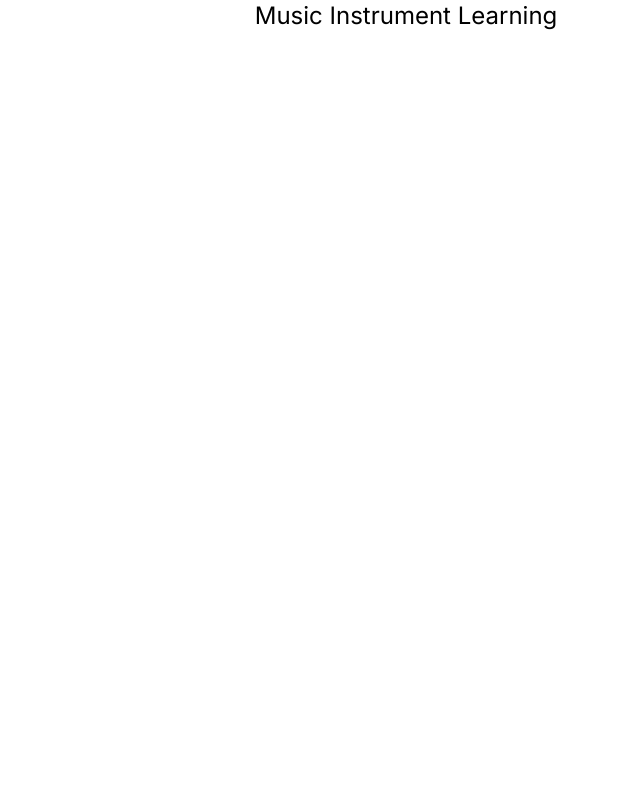
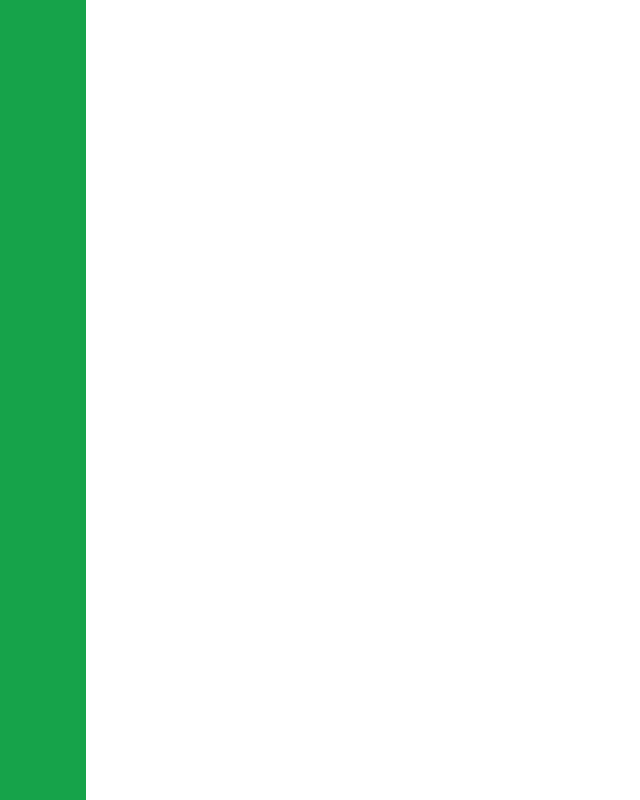
Before and after one commit to robertchapmanrlc/mil, a Next.js app: page / in a window 1280 px wide. Shown: the whole page, without its empty margins (234-874 px from the left). Built offline with nearby package versions, Linux system fonts and the light colour scheme.

Commit message:
Basic template for Sidebar added

```diff
--- /dev/null
+++ b/app/(dashboard)/(routes)/(root)/page.tsx
@@ -0,0 +1,6 @@
+
+export default function Dashboard() {
+  return (
+    <h1 className="text-center text-2xl"></h1>
+  )
+}
--- /dev/null
+++ b/app/(dashboard)/components/side-bar.tsx
@@ -0,0 +1,3 @@
+export default function SideBar() {
+  return <div className="h-full bg-green-600"></div>;
+}
--- /dev/null
+++ b/app/(dashboard)/layout.tsx
@@ -0,0 +1,17 @@
+import SideBar from "./components/side-bar";
+
+export default function DashboardLayout({
+  children,
+}: {
+  children: React.ReactNode;
+}) {
+  return (
+    <div className="h-full">
+      <div className="hidden md:flex w-80 h-full flex-col fixed inset-y-0 z-50">
+        <SideBar />
+      </div>
+      <div className="h-[80px] md:pl-80 fixed inset-y-0 w-full z-50"></div>
+      <main className="h-full md:pl-80">{children}</main>
+    </div>
+  );
+}
--- a/app/layout.tsx
+++ b/app/layout.tsx
@@ -6,8 +6,8 @@ import { ClerkProvider } from "@clerk/nextjs";
 const inter = Inter({ subsets: ["latin"] });
 
 export const metadata: Metadata = {
-  title: "Create Next App",
-  description: "Generated by create next app",
+  title: "Music Instrument Learning",
+  description: "Learn how to play a variety of instruments",
 };
 
 export default function RootLayout({
--- a/app/page.tsx
+++ /dev/null
@@ -1,6 +0,0 @@
-
-export default function Home() {
-  return (
-    <h1 className="text-center text-2xl">Music Instrument Learning</h1>
-  )
-}
```
